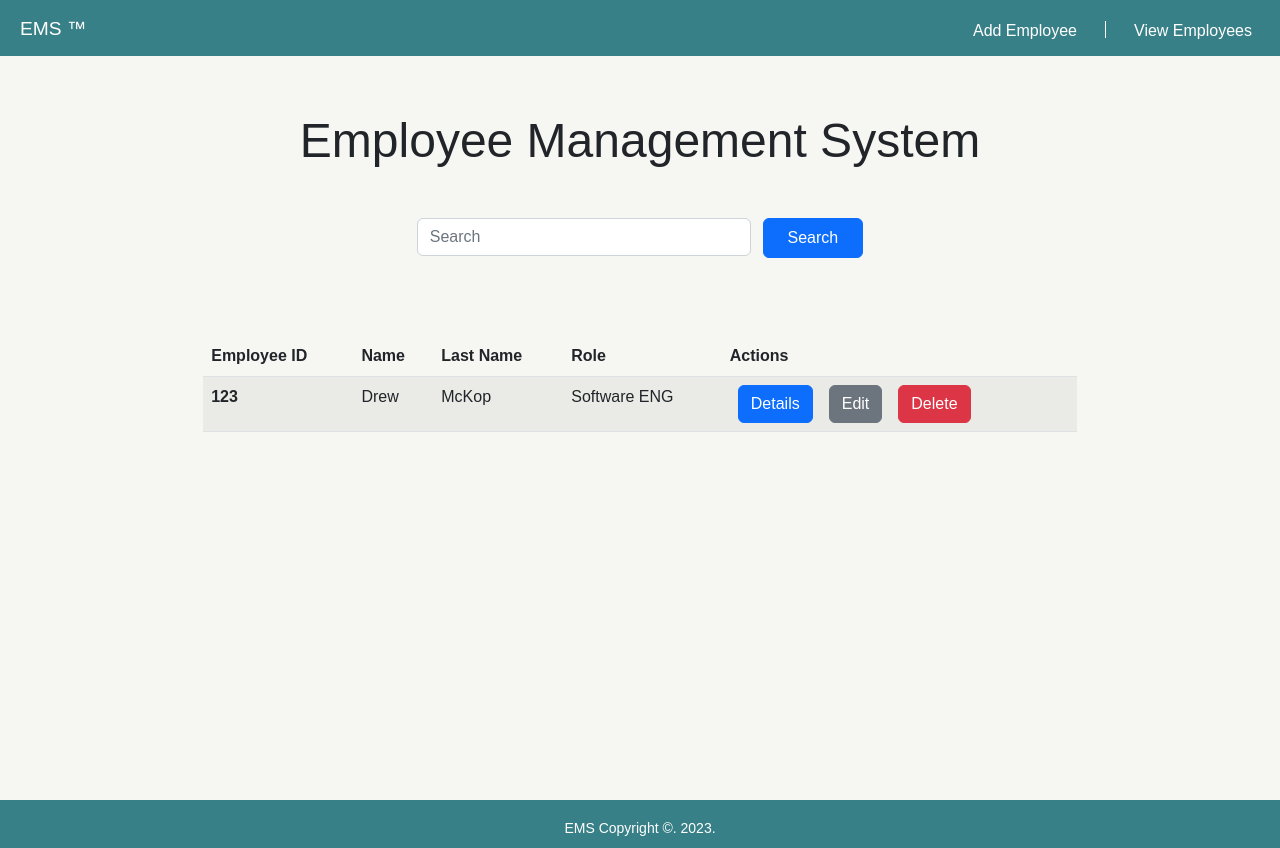
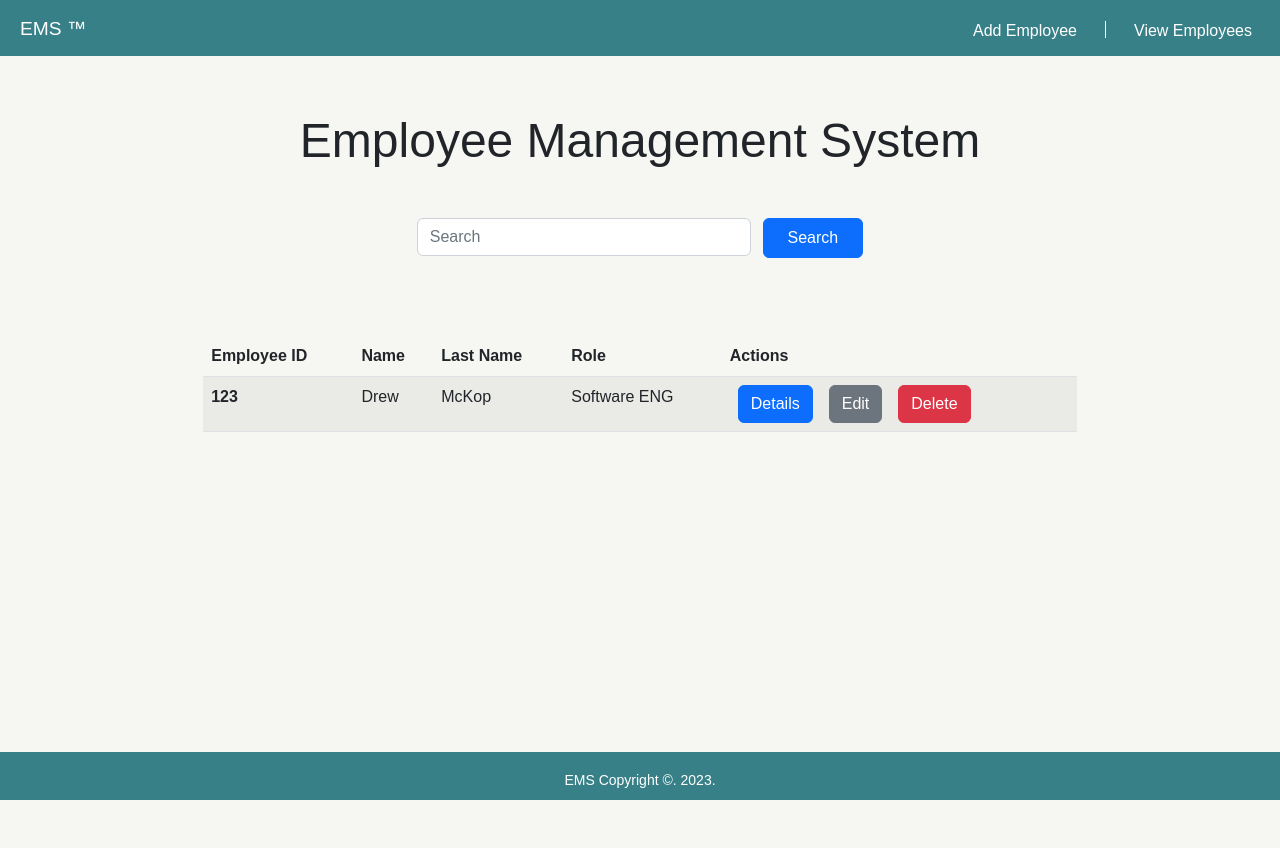
Before and after one commit to drewdm20/EMS, an Angular app: page / in a window 1280 px wide. After the commit the page ends 800 px from the top, so only its background shows below. Built offline with nearby package versions, Linux system fonts and the light colour scheme.

Commit message:
Overflow fixed

```diff
--- a/src/app/components/footer/footer.component.css
+++ b/src/app/components/footer/footer.component.css
@@ -1,7 +1,7 @@
 .footer {
     background-color: #388087;
     text-align: center;
-    /* position: fixed; */
+    position: fixed;
     bottom: 0;
     width: 100%;
     height: 3rem;
--- a/src/app/pages/add-employee/add-employee.component.css
+++ b/src/app/pages/add-employee/add-employee.component.css
@@ -4,6 +4,7 @@ body{
     margin: 0 auto;
     width: 100%;
     background-size: cover;
+    overflow: scroll;
 }
 
 .card{
--- a/src/app/pages/home/home.component.css
+++ b/src/app/pages/home/home.component.css
@@ -1,4 +1,5 @@
 .container{
     min-height: 100vh;
     padding-top: 5%;
+    overflow: scroll;
 }
```
